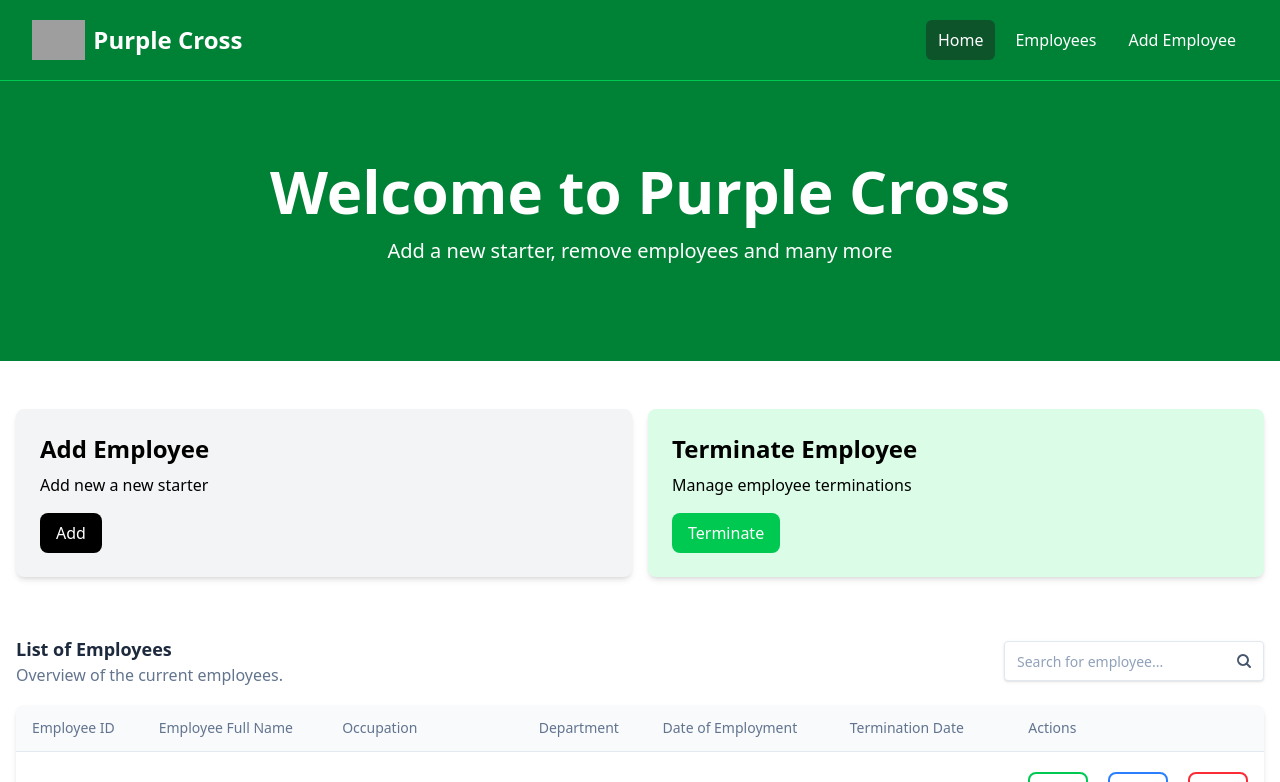
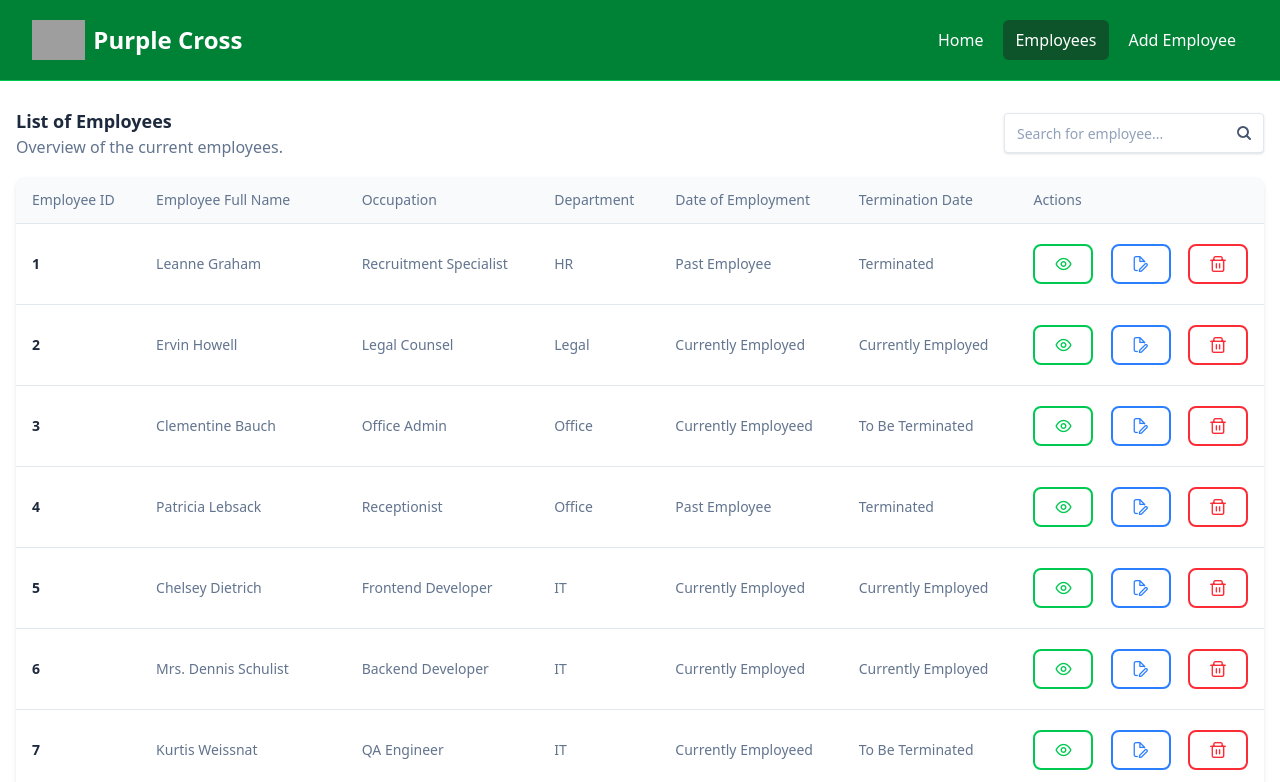
Before and after one commit to bella-1991/purple-cross, a Vue app: page /employees in a window 1280 px wide. Shown: the top 782 px of the page. Built offline with nearby package versions, Linux system fonts and the light colour scheme; grey boxes are pictures that could not be loaded.

Commit message:
refactor: router changes

```diff
--- a/src/App.vue
+++ b/src/App.vue
@@ -1,22 +1,14 @@
 <script setup>
   import Navbar from '@/components/Navbar.vue';
-  import Hero from '@/components/Hero.vue';
-  import HomeCards from '@/components/HomeCards.vue';
-  import EmployeesTable from './components/EmployeesTable.vue';
-  import Footer from './components/Footer.vue';
+  import Footer from '@/components/Footer.vue';
+  import { RouterView } from 'vue-router';
 </script>
 
 <template>
   <Navbar />
-  <Hero
-    title="Welcome to Purple Cross"
-    subtitle="Add a new starter, remove employees and many more"
-    />
-
-  <div class="container-xl lg:container m-auto">
-    <HomeCards />
-    <EmployeesTable :limit="4" :showPagination="true" />
-  </div>
+  <main>
+    <RouterView />
+  </main>
   <Footer />
 
 </template>
--- a/src/components/EmployeeRow.vue
+++ b/src/components/EmployeeRow.vue
@@ -1,6 +1,7 @@
 <script setup>
 import DeleteEmployee from './DeleteEmployee.vue';
 import { defineProps, ref, computed } from 'vue';
+import { RouterLink } from 'vue-router';
 
 defineProps({
     employee: Object
@@ -50,14 +51,14 @@
             <p class="text-sm text-slate-500">{{ getDateStatus(employee.startDate, employee.endDate, false) }}</p>
         </td>
         <td class="p-4 py-5 flex gap-2 justify-between">
-            <a :href="'/viewEmployee/' + employee.id"
+            <RouterLink :to="'/employees/view/' + employee.id"
                 class="flex justify-center items-center relative h-10 max-h-[40px] w-15 max-w-[60px] select-none rounded-lg text-center align-middle font-sans text-xs font-medium uppercase text-green-500 border-2 transition-all hover:bg-green-100 active:bg-green-300 cursor-pointer disabled:pointer-events-none disabled:opacity-50 disabled:shadow-none">
                 <i class="pi pi-eye" style="font-size: 1rem"></i>
-            </a>
-            <a :href="'/editEmployee/' + employee.id"
+            </RouterLink>
+            <RouterLink :to="'/employees/edit/' + employee.id"
                 class="flex justify-center items-center relative h-10 max-h-[40px] w-15 max-w-[60px] select-none rounded-lg text-center align-middle font-sans text-xs font-medium uppercase text-blue-500 border-2 transition-all hover:bg-blue-100 active:bg-blue-300 cursor-pointer disabled:pointer-events-none disabled:opacity-50 disabled:shadow-none">
                 <i class="pi pi-file-edit" style="font-size: 1rem"></i>
-            </a>
+            </RouterLink>
             <button
                 class="flex justify-center items-center relative h-10 max-h-[40px] w-15 max-w-[60px] select-none rounded-lg text-center align-middle font-sans text-xs font-medium uppercase text-red-500 border-2 transition-all hover:bg-red-100 active:bg-red-300 cursor-pointer disabled:pointer-events-none disabled:opacity-50 disabled:shadow-none"
                 type="button"
--- a/src/components/HomeCards.vue
+++ b/src/components/HomeCards.vue
@@ -1,5 +1,6 @@
 <script setup>
     import Card from '@/components/Card.vue';
+    import { RouterLink } from 'vue-router';
 </script>
 
 <template>
@@ -10,24 +11,24 @@
           <p class="mt-2 mb-4">
             Add new a new starter
           </p>
-          <a
-            href="jobs.html"
+          <RouterLink
+            to="/employees/add"
             class="inline-block bg-black text-white rounded-lg px-4 py-2 hover:bg-gray-700"
           >
             Add
-          </a>
+          </RouterLink>
         </Card>
         <Card bg="bg-green-100">
           <h2 class="text-2xl font-bold">Terminate Employee</h2>
           <p class="mt-2 mb-4">
             Manage employee terminations
           </p>
-          <a
-            href="add-job.html"
+          <RouterLink
+            to="/employees"
             class="inline-block bg-green-500 text-white rounded-lg px-4 py-2 hover:bg-green-600"
           >
             Terminate
-          </a>
+          </RouterLink>
         </Card>
       </div>
     </section>
--- a/src/components/Navbar.vue
+++ b/src/components/Navbar.vue
@@ -1,5 +1,11 @@
 <script setup>
-    import logo from '@/assets/img/logo.png'
+    import logo from '@/assets/img/logo.png';
+    import { RouterLink, useRoute } from 'vue-router';
+
+    const isActiveLink = (routePath) => {
+      const route = useRoute();
+      return route.path === routePath;
+    }
 </script>
 
 <template>
@@ -11,28 +17,49 @@
             class="flex flex-1 items-center justify-center md:items-stretch md:justify-start"
           >
             <!-- Logo -->
-            <a class="flex flex-shrink-0 items-center mr-4" href="index.html">
+            <RouterLink class="flex flex-shrink-0 items-center mr-4" to="/">
               <img class="h-10 w-auto" :src="logo" alt="Vue Jobs" />
               <span class="hidden md:block text-white text-2xl font-bold ml-2"
                 >Purple Cross</span
               >
-            </a>
+            </RouterLink>
             <div class="md:ml-auto">
               <div class="flex space-x-2">
-                <a
-                  href="index.html"
-                  class="text-white bg-green-900 hover:bg-gray-900 hover:text-white rounded-md px-3 py-2"
-                  >Home</a
+                <RouterLink
+                  to="/"
+                  :class="[
+                    isActiveLink('/')
+                      ? 'bg-green-900'
+                      : 'hover:bg-gray-900 hover:text-white',
+                    'text-white',
+                    'rounded-md',
+                    'px-3',
+                    'py-2']"
+                  >Home</RouterLink
                 >
-                <a
-                  href="jobs.html"
-                  class="text-white hover:bg-green-900 hover:text-white rounded-md px-3 py-2"
-                  >Employees</a
+                <RouterLink
+                  to="/employees"
+                  :class="[
+                    isActiveLink('/employees')
+                      ? 'bg-green-900'
+                      : 'hover:bg-gray-900 hover:text-white',
+                    'text-white',
+                    'rounded-md',
+                    'px-3',
+                    'py-2']"
+                  >Employees</RouterLink
                 >
-                <a
-                  href="add-job.html"
-                  class="text-white hover:bg-green-900 hover:text-white rounded-md px-3 py-2"
-                  >Add Employee</a
+                <RouterLink
+                  to="/employees/add"
+                  :class="[
+                    isActiveLink('/employees/add')
+                      ? 'bg-green-900'
+                      : 'hover:bg-gray-900 hover:text-white',
+                    'text-white',
+                    'rounded-md',
+                    'px-3',
+                    'py-2']"
+                  >Add Employee</RouterLink
                 >
               </div>
             </div>
--- a/src/main.js
+++ b/src/main.js
@@ -1,5 +1,9 @@
 import { createApp } from 'vue'
 import './style.css'
 import App from './App.vue'
+import router from './router'
 
-createApp(App).mount('#app')
+const app = createApp(App)
+
+app.use(router);
+app.mount('#app');
--- /dev/null
+++ b/src/router/index.js
@@ -0,0 +1,27 @@
+import { createRouter, createWebHistory } from 'vue-router';
+import HomeView from '@/views/home/Home.vue';
+import EmployeesView from '@/views/employees/Employees.vue';
+import NotFoundView from '@/views/404/NotFound.vue';
+
+const router = createRouter({
+    history: createWebHistory(import.meta.env.BASE_URL),
+    routes: [
+        {
+            path: '/',
+            name: 'home',
+            component: HomeView,
+        },
+        {
+            path: '/employees',
+            name: 'employees',
+            component: EmployeesView,
+        },
+        {
+            path: '/:catchAll(.*)',
+            name: 'not-found',
+            component: NotFoundView
+        }
+    ],
+});
+
+export default router;
--- a/src/style.css
+++ b/src/style.css
@@ -1,2 +1,13 @@
 @import "tailwindcss";
 @import "primeicons/primeicons.css";
+
+#app {
+    display: flex;
+    flex-direction: column;
+    min-height: 100vh;
+}
+
+main {
+    flex: 1;
+    height: 100%;
+}
--- /dev/null
+++ b/src/views/404/NotFound.vue
@@ -0,0 +1,16 @@
+<script setup>
+import { RouterLink } from 'vue-router';
+</script>
+
+<template>
+    <section class="text-center flex flex-col justify-center items-center h-96">
+      <i class="pi pi-exclamation-triangle text-yellow-400 text-7xl mb-4"></i>
+      <h1 class="text-6xl font-bold mb-4">404 Not Found</h1>
+      <p class="text-xl mb-5">This page does not exist</p>
+      <RouterLink
+        to="/"
+        class="text-white bg-green-700 hover:bg-green-900 rounded-md px-3 py-2 mt-4"
+        >Go Back</RouterLink
+      >
+    </section>
+</template>
--- /dev/null
+++ b/src/views/employees/Employees.vue
@@ -0,0 +1,9 @@
+<script setup>
+import EmployeesTable from '@/components/EmployeesTable.vue';
+</script>
+
+<template>
+    <div class="container-xl lg:container m-auto">
+        <EmployeesTable />
+    </div>
+</template>
--- /dev/null
+++ b/src/views/home/Home.vue
@@ -0,0 +1,17 @@
+<script setup>
+import Hero from '@/components/Hero.vue';
+import HomeCards from '@/components/HomeCards.vue';
+import EmployeesTable from '@/components/EmployeesTable.vue';
+</script>
+
+<template>
+    <Hero
+      title="Welcome to Purple Cross"
+      subtitle="Add a new starter, remove employees and many more"
+      />
+
+    <div class="container-xl lg:container m-auto">
+      <HomeCards />
+      <EmployeesTable :limit="4" :showPagination="true" />
+    </div>
+</template>
```
